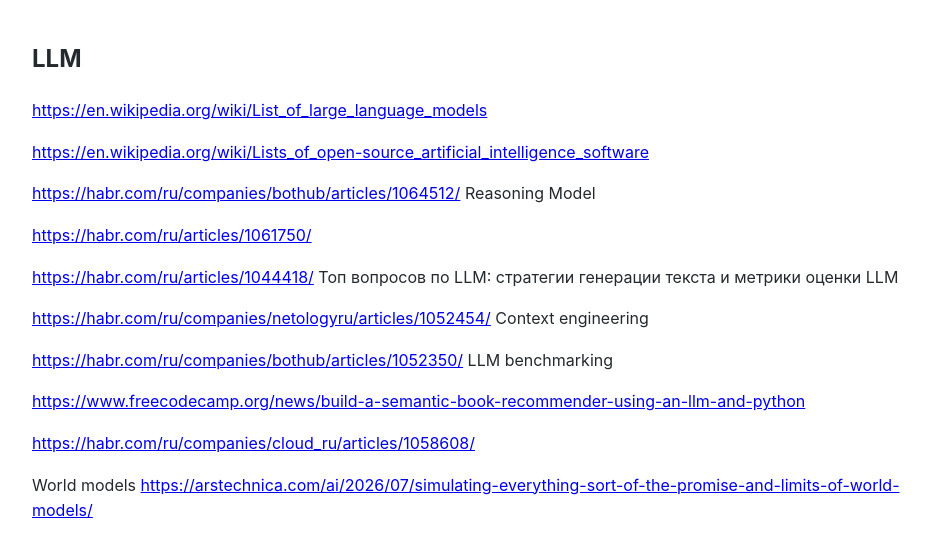
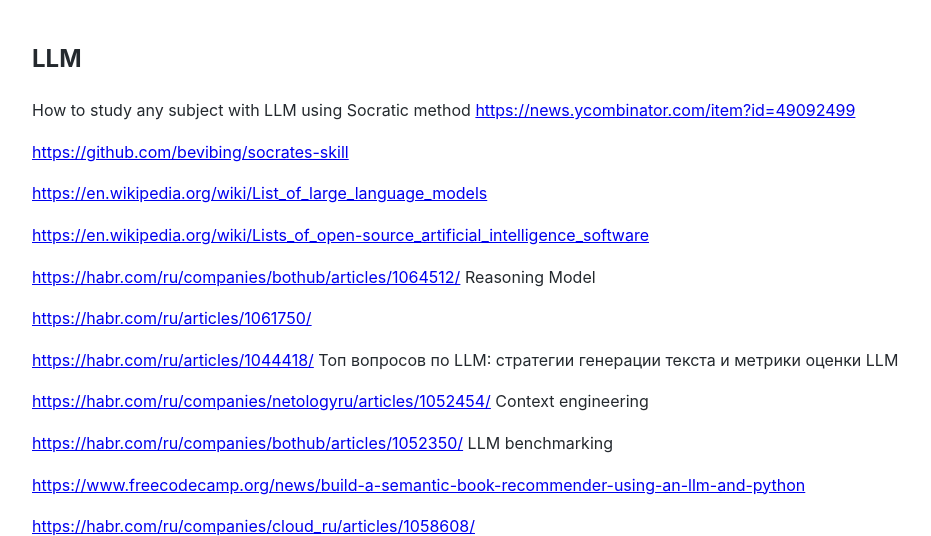
Before and after one commit to Michael-Lubinsky/michael-lubinsky.github.com, a Jekyll site: the page built from ml/llm.md, in a window 1280 px wide and 900 px high, cut to the strip 0-536 px from the top of the window. Shown: the whole strip, without its empty margins (158-1089 px from the left). Built offline with Jekyll 4.4.1, drawn with Linux system fonts in a browser that asks for light colours; our own code applies the rules of GitHub Pages for plain Markdown files.

Commit message:
Enhance LLM documentation with study resources
Added resources for studying subjects with LLM using the Socratic method.

```diff
--- a/ml/llm.md
+++ b/ml/llm.md
@@ -1,4 +1,11 @@
 ## LLM
+
+How to study any subject with LLM using Socratic method
+<https://news.ycombinator.com/item?id=49092499>
+
+
+<https://github.com/bevibing/socrates-skill>
+
 
 <https://en.wikipedia.org/wiki/List_of_large_language_models>
 
```
